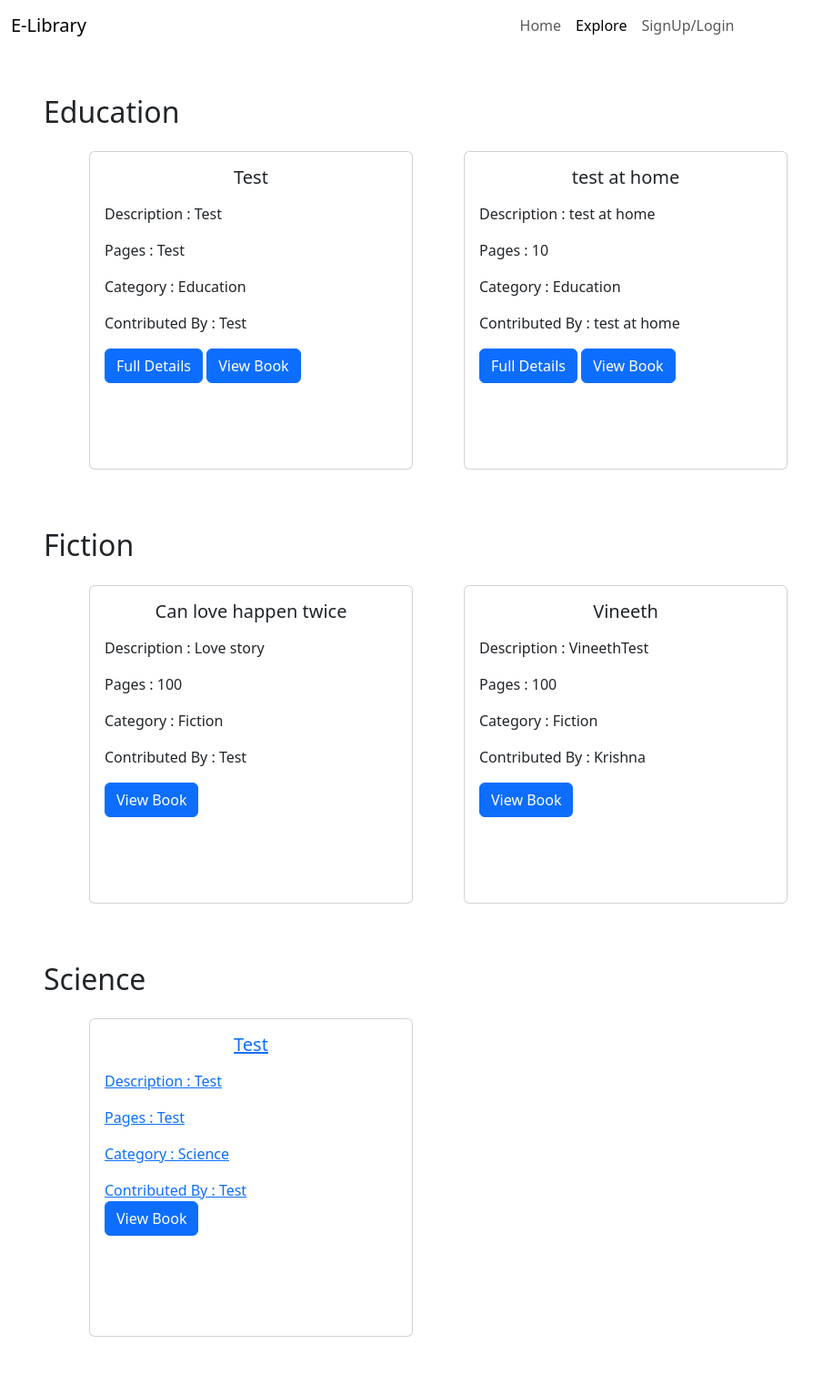
After one commit to vineethm5/ebook2, a Django app: page /explore/ in a window 1280 px wide. The commit adds this page. Shown: the whole page at 91% size, without its empty margins (0-916 px from the left). Run offline with Django 4.2, Linux system fonts and the light colour scheme; data comes from the database, SQL or seed files in the repository; both versions use the stored data as it was after the commit.

Commit message:
almost complete

```diff
--- /dev/null
+++ b/myproject/myapp/templates/explore.html
@@ -0,0 +1,133 @@
+{% load static %}
+<!doctype html>
+<html lang="en">
+<head>
+	<meta charset="utf-8">
+	<meta name="viewport" content="width=device-width, initial-scale=1">
+	<title>Bootstrap demo</title>
+	<link href="https://cdn.jsdelivr.net/npm/bootstrap@5.3.2/dist/css/bootstrap.min.css" rel="stylesheet" integrity="sha384-T3c6CoIi6uLrA9TneNEoa7RxnatzjcDSCmG1MXxSR1GAsXEV/Dwwykc2MPK8M2HN" crossorigin="anonymous">
+	<link rel="stylesheet" href="{% static 'css/style.css' %}"/>
+</head>
+<body>
+	<!-- Navbar -->
+	<section class="navbar--section">
+	<nav class="navbar navbar-expand-lg ">
+		<div class="container-fluid">
+		<a class="navbar-brand" href="#">E-Library</a>
+		<button class="navbar-toggler" type="button" data-bs-toggle="collapse" data-bs-target="#navbarNav" aria-controls="navbarNav" aria-expanded="false" aria-label="Toggle navigation">
+			<span class="navbar-toggler-icon"></span>
+		</button>
+		<div class="collapse navbar-collapse justify-content-center" id="navbarNav">
+			<ul class="navbar-nav">
+			<li class="nav-item">
+				<a class=" nav-link " aria-current="page" href="/">Home</a>
+			</li>
+			<li class="nav-item">
+				<a class="nav-link active" href="/explore">Explore</a>
+			</li>
+			{% if user.is_authenticated %}
+			<li class="nav-item">
+				<a class="nav-link" href="/logout">Logout</a>
+			</li>
+			{% else %}
+			<li class="nav-item">
+				<a class="nav-link" href="register">SignUp/Login</a>
+			</li>
+			{% endif %}
+			</ul>
+		</div>
+		</div>
+	</nav>
+	</section>
+<!--
+	<section class="explore--section">
+		<div class="input-group flex-nowrap">
+		<span class="input-group-text" id="addon-wrapping">@</span>
+		<input type="text" class="form-control" placeholder="Search by Name">
+		</div>
+	</section> -->
+
+	<section class="explore--education--category m-5 ">
+		<h2>Education</h2>
+	<div class="container">
+		<div class="row">
+		{% for book in education %}
+
+				<div class="col-lg-4 m-3">
+
+					<div class="card" style="height: 350px;">
+					<div class="card-body">
+						<h5 class="card-title text-center mb-3">{{book.title}}</h5>
+						<p class="card-text">Description : {{ book.summary|truncatechars:100 }}</p>
+						<p class="card-text">Pages : {{book.pages}}</p>
+						<p class="card-text">Category : {{book.category}}</p>
+						<p class="card-text">Contributed By : {{book.author}}</p>
+						<a href="{% url 'viewbooks' book.id %}" class="btn btn-primary">Full Details</a>
+						<a href="{{book.pdf.url}}" class="btn btn-primary">View Book</a>
+					</div>
+					</div>
+
+				</div>
+
+
+		{% endfor %}
+	</div>
+	</div>
+	</section>
+
+<section class="explore--education--category m-5 ">
+		<h2>Fiction</h2>
+			<div class="container">
+			<div class="row">
+		{% for book in fiction %}
+
+				<div class="col-lg-4 m-3">
+					<div class="card" style="height: 350px;">
+					<div class="card-body">
+						<h5 class="card-title text-center mb-3">{{book.title}}</h5>
+						<p class="card-text">Description : {{ book.summary|truncatechars:50 }}</p>
+						<p class="card-text">Pages : {{book.pages}}</p>
+						<p class="card-text">Category : {{book.category}}</p>
+						<p class="card-text">Contributed By : {{book.author}}</p>
+
+						<a href="{{book.pdf.url}}" class="btn btn-primary">View Book</a>
+					</div>
+					</div>
+				</div>
+
+
+		{% endfor %}
+		</div>
+		</div>
+	</section>
+
+	<section class="explore--education--category m-5">
+		<h2>Science</h2>
+		<div class="container">
+			<div class="row">
+		{% for book in science %}
+
+				<div class="col-lg-4 m-3">
+				<a href="{% url 'viewbooks' book.id %}">
+					<div class="card" style="height: 350px;">
+					<div class="card-body">
+						<h5 class="card-title text-center mb-3">{{book.title}}</h5>
+						<p class="card-text">Description : {{ book.summary|truncatechars:100 }}</p>
+						<p class="card-text">Pages : {{book.pages}}</p>
+						<p class="card-text">Category : {{book.category}}</p>
+						<p class="card-text">Contributed By : {{book.author}}</p>
+
+						<a href="{{book.pdf.url}}" class="btn btn-primary">View Book</a>
+					</div>
+					</div>
+				</a>
+				</div>
+
+		{% endfor %}
+		</div>
+		</div>
+	</section>
+
+	<script src="https://cdn.jsdelivr.net/npm/bootstrap@5.3.2/dist/js/bootstrap.bundle.min.js" integrity="sha384-C6RzsynM9kWDrMNeT87bh95OGNyZPhcTNXj1NW7RuBCsyN/o0jlpcV8Qyq46cDfL" crossorigin="anonymous"></script>
+</body>
+</html>
--- a/myproject/myapp/templates/home.html
+++ b/myproject/myapp/templates/home.html
@@ -26,7 +26,7 @@
 				<a class="active nav-link " aria-current="page" href="/">Home</a>
 			</li>
 			<li class="nav-item">
-				<a class="nav-link" href="explore">Explore</a>
+				<a class="nav-link" href="/explore">Explore</a>
 			</li>
 			{% if user.is_authenticated %}
 			<li class="nav-item">
--- a/myproject/myapp/urls.py
+++ b/myproject/myapp/urls.py
@@ -8,6 +8,11 @@ urlpatterns=[
     # path('addBook1/',addBook,name='addbook'),
     path("logout/",logout,name='logout'),
     path("contri/<int:id>",contri,name='contri'),
+    path("explore/",exploree,name='explore'),
+    path("viewbooks/<int:bid>/",viewbooks,name='viewbooks'),
+    path('contri/<int:bid>/',contri,name='contri'),
+    path('deleteBook/<int:bid>/',deleteBook,name='deleteBook'),
+    path('editBooks/<int:bid>/',editBooks,name='editBooks')
 
 
 ]
--- a/myproject/myapp/views.py
+++ b/myproject/myapp/views.py
@@ -46,21 +46,6 @@ def register(req):
     return render(req,"register.html")
 
 @login_required
-# def addBook(req,userid=None):
-#     if id is not None:
-#         user = get_object_or_404(User, id=id)
-#     else:
-#         user = None  # Handle case where no user id is provided
-
-#     if req.method == 'POST':
-#         form = ebookforms(req.POST)
-#         if form.is_valid():
-#             form.save()
-#             return redirect('home')  # Redirect to a success page or home page
-#     else:
-#         form = ebookforms()
-#     return render(req,"addBook.html",{'user':userid,'forms':form})
-
 def addBook1(request,userid=None):
     if request.method == 'POST':
         form = ebookforms(request.POST, request.FILES)
@@ -72,14 +57,40 @@ def addBook1(request,userid=None):
 
     return render(request, 'addBook.html',{'userr':userid,'formm':form})
 
-
+def exploree(req):
+    educationalbook=ebookss.objects.filter(category='Education')
+    fictiona=ebookss.objects.filter(category='Fiction')
+    science=ebookss.objects.filter(category='Science')
+    return render(req,"explore.html",{'education':educationalbook,"fiction":fictiona,"science":science})
 
 def logout(req):
     auth.logout(req)
     return redirect("/")
 
-def contri(req,userid):
-    pass
+def contri(req,bid):
+    ebookcon=ebookss.objects.filter(id=bid)
+    return render(req,"contri.html",{'books':ebookcon})
 
-def addBook(req,userid):
-    pass
+def viewbooks(req,bid):
+    ebookd=ebookss.objects.get(id=bid)
+    return render(req,"viewBook.html",{'book':ebookd})
+
+def deleteBook(req,bid):
+    book=ebookss.objects.get(id=bid)
+    book.delete()
+    return redirect("/")
+
+def editBooks(req,bid):
+    book=ebookss.objects.get(id=bid)
+    if req.method == 'POST':
+        #When you want to update an existing object, you retrieve the object from the database and pass it to the form as an instance. This pre-fills the form with the existing data and allows the user to edit it.
+        form=ebookforms(req.POST,req.FILES,instance=book)
+        if form.is_valid():
+            form.save()
+            print()
+            print("book updated succesfully")
+        else:
+            print(form.errors)
+    else:
+        form=ebookforms(instance=book)
+    return render(req,"editbook.html",{'form':form})
```
Also changed, not shown: myproject/myapp/templates/contri.html (added, +85 -0 lines), myproject/myapp/templates/editbook.html (added, +55 -0 lines), myproject/myapp/templates/viewbook.html (added, +70 -0 lines), myproject/db.sqlite3, 1 other file.
